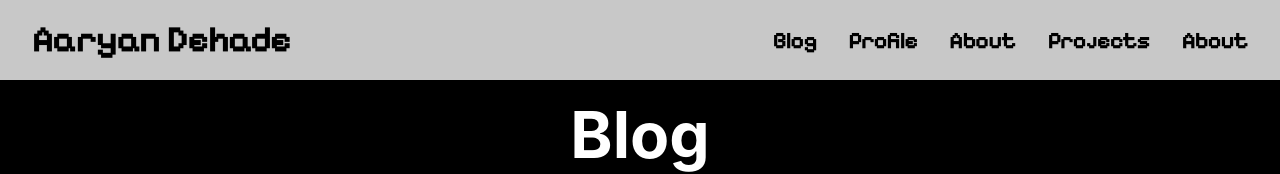
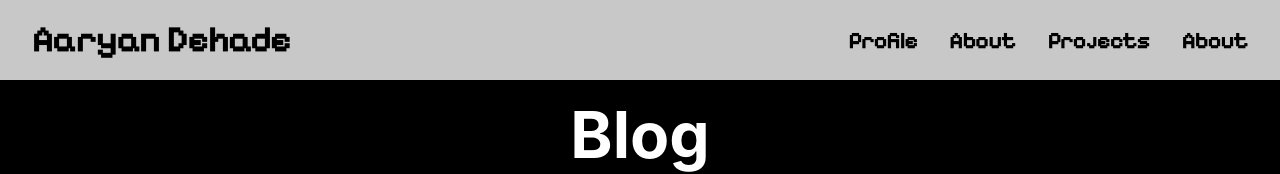
Before and after one commit to dehadeaaryan/aaryandehade-portfolio, a Next.js app: page /blog in a window 1280 px wide. Shown: the top 174 px of the page. Built offline with nearby package versions, Linux system fonts and the light colour scheme.

Commit message:
removed blog

```diff
--- a/components/new/header.js
+++ b/components/new/header.js
@@ -57,11 +57,11 @@ export default function Header() {
             <nav className={styles.nav}>
                 {/* Desktop navigation */}
                 <ul className={styles.navLinks}>
-                    <li>
+                    {/* <li>
                         <Link href="/blog">
                             <a className={styles.navItem}>Blog</a>
                         </Link>
-                    </li>
+                    </li> */}
                     <li>
                         <Link href="#resume">
                             <a className={styles.navItem}>Profile</a>
@@ -94,13 +94,13 @@ export default function Header() {
             {mobileMenuOpen && (
                 <div className={styles.mobileMenu}>
                     <ul className={styles.mobileNavLinks}>
-                        <li>
+                        {/* <li>
                             <Link href="/blog">
                                 <a onClick={() => setMobileMenuOpen(false)} className={styles.navItem}>
                                     Blog
                                 </a>
                             </Link>
-                        </li>
+                        </li> */}
                         <li>
                             <Link href="#resume">
                                 <a onClick={() => setMobileMenuOpen(false)} className={styles.navItem}>
```
